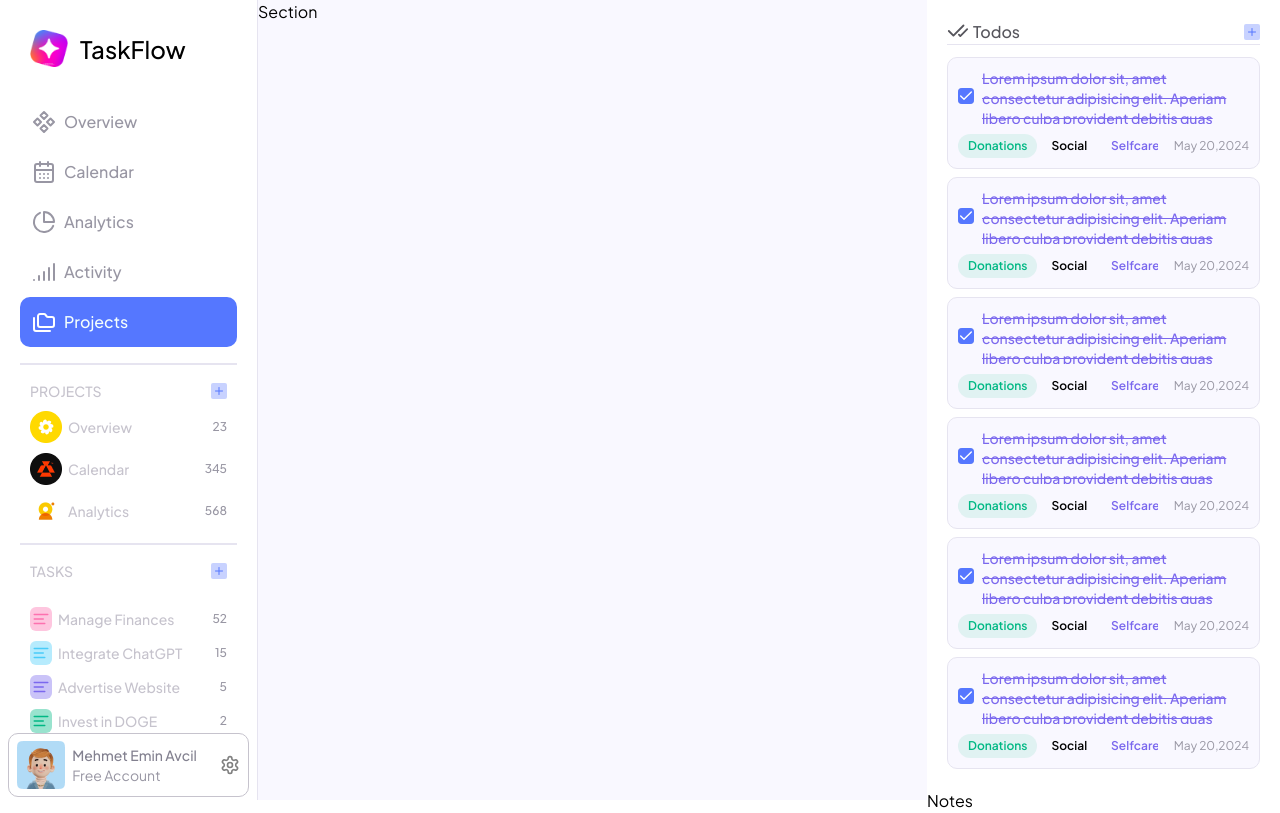
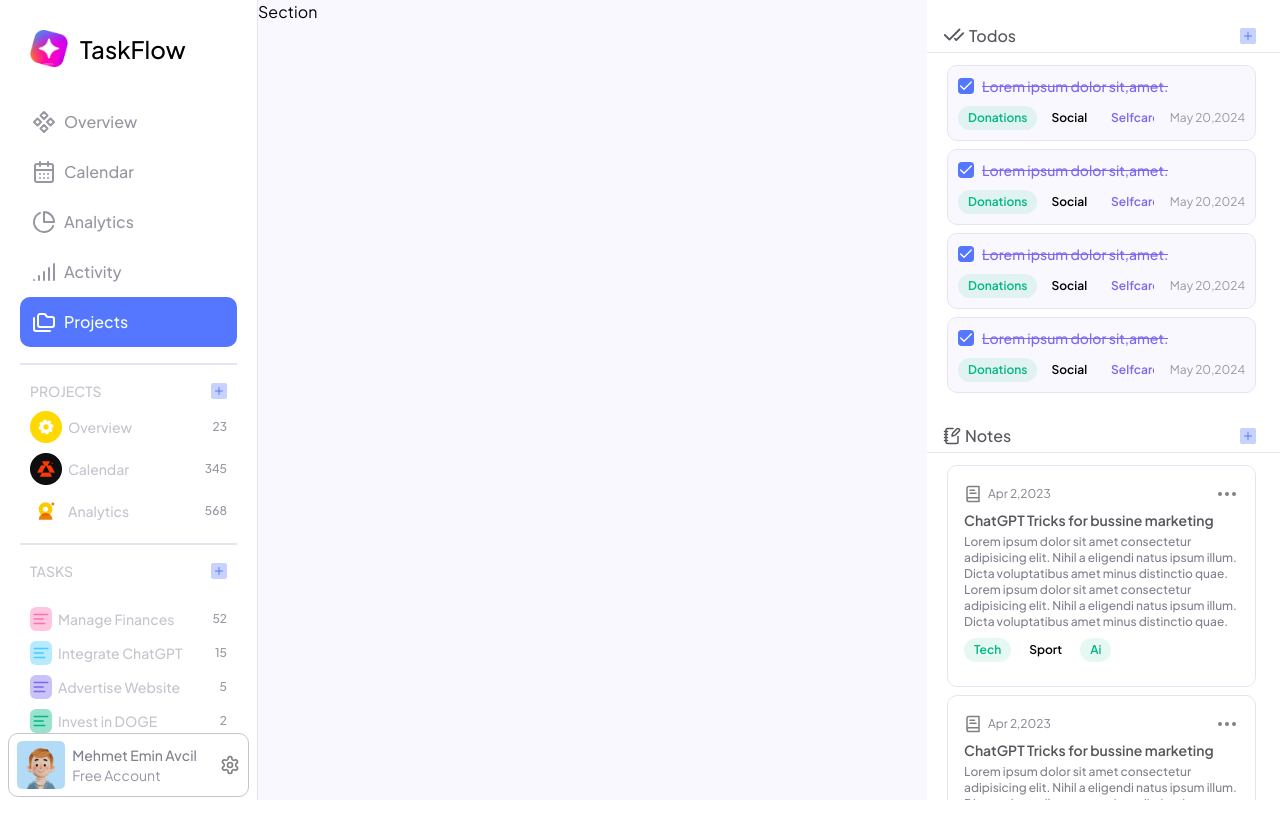
Before and after one commit to mehmeteminavcil/project-management-app, a React (Vite) app in the folder frontend/: page / in a window 1280 px wide. Built offline with nearby package versions, Linux system fonts and the light colour scheme.

Commit message:
added Notes to RightMenu

```diff
--- a/frontend/src/components/RightMenu.tsx
+++ b/frontend/src/components/RightMenu.tsx
@@ -1,10 +1,11 @@
-import Todos from "./Todos";
+import Notes from "./RightMenu/Notes";
+import Todos from "./RightMenu/Todos";
 
 const RightMenu = () => {
   return (
-    <div className="w-[353px]  grid grid-cols-1">
-      <Todos />
-      <div className="">Notes</div>
+    <div className="w-[353px]  flex flex-col overflow-hidden h-full">
+      <Todos className="overflow-hidden h-1/2 " />
+      <Notes className="overflow-hidden h-1/2" />
     </div>
   );
 };
--- /dev/null
+++ b/frontend/src/components/RightMenu/Notes.tsx
@@ -0,0 +1,32 @@
+import { CheckCheck, NotebookPen, Plus } from "lucide-react";
+import TodosCard from "./TodosCard";
+import NotesCard from "./NotesCard";
+
+type NotesProps = {
+  className: string;
+};
+const Notes = ({ className }: NotesProps) => {
+  return (
+    <div className={`${className}  `}>
+      <div className="flex items-center justify-between pt-6 pb-1 pl-4 pr-6 border-b border-gray-5">
+        <div className="flex items-center gap-1">
+          <NotebookPen size={18} stroke="#56555c" />
+          <h3 className="font-medium text-gray-1">Notes</h3>
+        </div>
+        <button className="flex items-center justify-center w-4 h-4 rounded-sm bg-lightViolet">
+          <Plus width={12} height={12} color="#5577ff" />
+        </button>
+      </div>
+
+      <div className="h-full pb-10 pr-2 ">
+        <div className="flex flex-col h-full gap-2 pb-12 pl-5 pr-4 mt-3 overflow-auto ">
+          <NotesCard />
+          <NotesCard />
+          <NotesCard />
+        </div>
+      </div>
+    </div>
+  );
+};
+
+export default Notes;
--- /dev/null
+++ b/frontend/src/components/RightMenu/NotesCard.tsx
@@ -0,0 +1,33 @@
+import { BookText, Ellipsis } from "lucide-react";
+import { Tag } from "../Tags";
+
+const NotesCard = () => {
+  return (
+    <div className="border border-gray-5 rounded-[10px]   p-4">
+      <div className="flex items-center justify-between">
+        <div className="flex items-center">
+          <BookText size={18} color="gray" />
+          <span className="ml-[6px] text-xs text-gray-2">Apr 2,2023</span>
+        </div>
+        <Ellipsis color="gray" />
+      </div>
+      <h4 className="my-1 text-sm font-semibold text-gray-1">
+        ChatGPT Tricks for bussine marketing
+      </h4>
+      <p className="text-xs font-medium text-gray-2">
+        Lorem ipsum dolor sit amet consectetur adipisicing elit. Nihil a
+        eligendi natus ipsum illum. Dicta voluptatibus amet minus distinctio
+        quae. Lorem ipsum dolor sit amet consectetur adipisicing elit. Nihil a
+        eligendi natus ipsum illum. Dicta voluptatibus amet minus distinctio
+        quae.
+      </p>
+      <div className="flex gap-2 my-2">
+        <Tag tag="Tech" color="" />
+        <Tag tag="Sport" color="yellow" />
+        <Tag tag="Ai" />
+      </div>
+    </div>
+  );
+};
+
+export default NotesCard;
--- /dev/null
+++ b/frontend/src/components/RightMenu/Todos.tsx
@@ -0,0 +1,37 @@
+import { CheckCheck, Plus } from "lucide-react";
+import TodosCard from "./TodosCard";
+
+type TodosProps = {
+  className?: string;
+};
+const Todos = ({ className }: TodosProps) => {
+  return (
+    <div className={`${className}  `}>
+      <div className="flex items-center justify-between pt-6 pb-1 pl-4 pr-6 border-b border-gray-5">
+        <div className="flex gap-1 ">
+          <CheckCheck size={22} stroke="#56555c" />
+          <h3 className="font-medium text-gray-1">Todos</h3>
+        </div>
+        <button className="flex items-center justify-center w-4 h-4 rounded-sm bg-lightViolet">
+          <Plus width={12} height={12} color="#5577ff" />
+        </button>
+      </div>
+
+      <div className="h-full pb-10 pr-2 overflow-hidden">
+        <div className="flex flex-col h-full gap-2 pb-12 pl-5 pr-4 mt-3 overflow-auto ">
+          <TodosCard />
+          <TodosCard />
+          <TodosCard />
+          <TodosCard />
+          <TodosCard />
+          <TodosCard />
+          <TodosCard />
+          <TodosCard />
+          <TodosCard />
+        </div>
+      </div>
+    </div>
+  );
+};
+
+export default Todos;
--- a/frontend/src/components/TodosCard.tsx
+++ b/frontend/src/components/RightMenu/TodosCard.tsx
@@ -1,12 +1,12 @@
 import { Check } from "lucide-react";
 import { useState } from "react";
-import { Tag } from "./Tags";
+import { Tag } from "../Tags";
 
 const TodosCard = () => {
   const [isChecked, setIsChecked] = useState(true);
 
   return (
-    <div className="border border-gray-5 rounded-[10px] min-h-[52px]  bg-[#f9f8ff] p-[10px]">
+    <div className="border border-gray-5 rounded-[10px]   bg-[#f9f8ff] p-[10px]">
       <div className="flex items-center gap-2">
         <div className="relative flex items-center justify-center ">
           <input
@@ -36,13 +36,11 @@ const TodosCard = () => {
               isChecked && "text-purple line-through "
             }`}
           >
-            Lorem ipsum dolor sit, amet consectetur adipisicing elit. Aperiam
-            libero culpa provident debitis quas repudiandae quibusdam nam
-            possimus, nisi ex? Lorem ipsum dolor, sit amet consectetur
-            adipisicing elit. Incidunt sssssssssssssssssssssssssssss
+            Lorem ipsum dolor sit,amet.
           </p>
         </div>
       </div>
+
       <div className="mt-[10px] flex justify-between items-center gap-4">
         <div className="flex gap-1 overflow-x-hidden">
           <Tag tag="Donations" color="green" />
--- a/frontend/src/components/Todos.tsx
+++ /dev/null
@@ -1,28 +0,0 @@
-import { CheckCheck, Plus } from "lucide-react";
-import TodosCard from "./TodosCard";
-
-const Todos = () => {
-  return (
-    <div className="p-[20px]">
-      <div className="flex items-center justify-between border-b border-gray-5">
-        <div className="flex gap-1">
-          <CheckCheck size={22} stroke="#56555c" />
-          <h3 className="font-medium text-gray-1">Todos</h3>
-        </div>
-        <button className="flex items-center justify-center w-4 h-4 rounded-sm bg-lightViolet">
-          <Plus width={12} height={12} color="#5577ff" />
-        </button>
-      </div>
-      <div className="flex flex-col h-full gap-2 mt-3 overflow-y-auto">
-        <TodosCard />
-        <TodosCard />
-        <TodosCard />
-        <TodosCard />
-        <TodosCard />
-        <TodosCard />
-      </div>
-    </div>
-  );
-};
-
-export default Todos;
```
Also changed, not shown: 1 other file (tests, documents, lock files or other folders).
